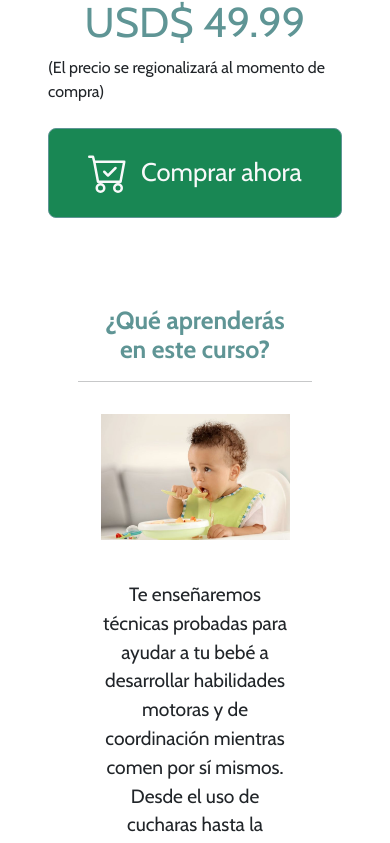
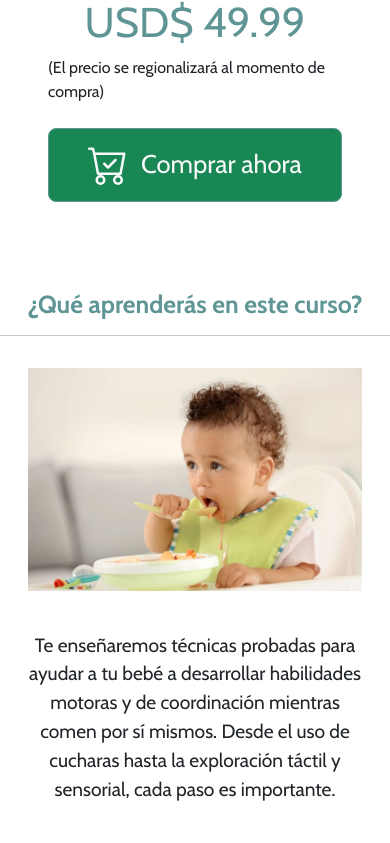
Before and after one commit to NachoXS15/babyTips-Site, a React (Vite) app: page / in a window 390 px wide. Shown: the part 1119-1962 px from the top of the page. Built offline with nearby package versions, Linux system fonts and the light colour scheme.

Commit message:
fixed bugs in responsive design

```diff
--- a/src/components/Info.jsx
+++ b/src/components/Info.jsx
@@ -5,7 +5,7 @@ import bg7 from "../assets/bg/bg7.jpg";
 import bg11 from "../assets/bg/bg11.jpg"
 export default function Info() {
     return (
-        <section className="container text-md-start mt-4 mb-4" id="info">
+        <section className=" mt-4 mb-4" style={{margin: '0 auto'}} id="info">
             <div className="row text-center text-md-start">
                 <h2 className="text-center text-primary mt-3 mb-3" style={{fontWeight: 700}}>
                     ¿Qué aprenderás en este curso?
--- a/src/components/Product.jsx
+++ b/src/components/Product.jsx
@@ -23,7 +23,7 @@ export default function Product() {
                     size="lg"
                     href="https://go.hotmart.com/A87250455A?ap=fd02"
                     target="_blank"
-                    className="w-100 text-light p-4"
+                    className="w-100 text-light p-3"
                     style={{ background: '#198754', fontSize: '1.6em', display: 'flex', justifyContent: 'center', gap: '0.5em' }}
                 >
                     <svg xmlns="http://www.w3.org/2000/svg" width="40" height="40" fill="currentColor" className="bi bi-cart-check" viewBox="0 0 16 16">
--- a/src/components/modules/Modules.jsx
+++ b/src/components/modules/Modules.jsx
@@ -1,12 +1,13 @@
 import React from "react";
 import { Container, Row, Card } from "react-bootstrap";
+import '../../styles/App.css'
 
 import Module from "./Module";
 
 export default function Modules() {
     return (
         <>
-            <Container className="w-75" id="modulos">
+            <Container  id="modulos">
                 <h2 className="text-center text-primary mt-5" style={{fontWeight: 700}}>
                     ¿Qué vas a aprender?
                 </h2>
--- a/src/styles/App.css
+++ b/src/styles/App.css
@@ -7,20 +7,6 @@
     font-family: 'Cabin', sans-serif
 }
 
-@media screen and (max-width: 500px) {
-    #info {
-        width: 80%;
-    }
-
-    #babysTest{
-        width: 100%;
-        flex-direction: column;
-    }
-
-    .babyVideo{
-        width: 100% !important;
-    }
-}
 
 h1, h2, h3, h4, h5, h6{
     margin-bottom: 0;
@@ -95,6 +81,10 @@ h1, h2, h3{
     width: 60%;
 }
 
+#modulos{
+    width: 75%;
+}
+
 #profile{
     background-image: url(../assets/bg/profile.png);
     width: 200px;
@@ -119,3 +109,21 @@ h1, h2, h3{
     width: 33%;
     height: 90%;
 }
+@media screen and (max-width: 500px) {
+    #info {
+        width: 95%;
+    }
+
+    #babysTest{
+        width: 100%;
+        flex-direction: column;
+    }
+
+    .babyVideo{
+        width: 100% !important;
+    }
+
+    #modulos{
+        width: 100%
+    }
+}
```
